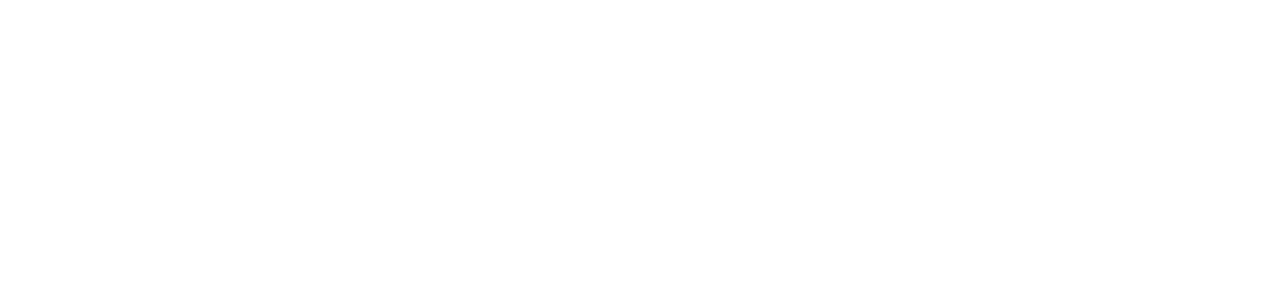
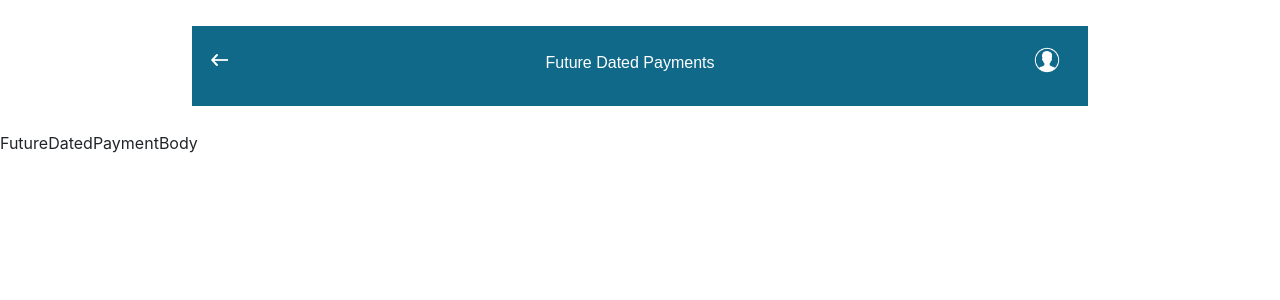
Before and after one commit to kambleaa007/TrainingReactJS, a React (Create React App) app: page /futureDatedPayments in a window 1280 px wide. Shown: the top 300 px of the page. Built offline with nearby package versions, Linux system fonts and the light colour scheme.

Commit message:
context added

```diff
--- a/src/App.js
+++ b/src/App.js
@@ -35,10 +35,10 @@
 
 
             <Switch>
-              <Route path="/" exact component= { (props) => ( <HomeComponent name={"Payments"} isBack={false} setName={setHeaderName} /> )} />
+              <Route path="/" exact component= { (props) => ( <HomeComponent name={"Payments"} isBack={false}  /> )} />
               <Route path="/sendMoney" component={ (props) => ( <SendMoney name={'Send Money'} isBack={true}  /> )} />
-              <Route path="/transferMoney" component={(props) => ( <TransferMoney name={'Transfer Between'} isBack={true} setData={setData} accounts={data.Accounts}  /> )} />
-              <Route path="/standingOrders" component={(props) => ( <StandingOrder name={'Standing Orders'} isBack={true} setData={setData} accounts={data.Accounts}  /> )} />
+              <Route path="/transferMoney" component={(props) => ( <TransferMoney name={'Transfer Between'} isBack={true}  /> )} />
+              <Route path="/standingOrders" component={(props) => ( <StandingOrder name={'Standing Orders'} isBack={true}   /> )} />
               <Route path="/setUpNewOrder" component={(props) => ( <SetUpStanding  name={'Set up Standing...'} isBack={true} /> )} />
               <Route path="/privateBankingPayment" component={(props) => ( <PrivateBankingPayment  name={'Private Banking Payment'} isBack={true} /> )} />
               <Route path="/mobileTopup" component={(props) => ( <MobileTopUp  name={'Mobile Top Up'} isBack={true} /> )} />
--- a/src/Component/FutureDatedPayment.js
+++ b/src/Component/FutureDatedPayment.js
@@ -11,9 +11,20 @@
 function FutureDatedPayment(props) {
     return(
         <div>
+            <Header name={props.name} isBack={props.isBack}/>
+            <FutureDatedPaymentBody />
 
         </div>
     )
 }
 
+
+function FutureDatedPaymentBody(props) {
+    return(
+        <div>
+FutureDatedPaymentBody
+        </div>
+    )
+}
+
 export default FutureDatedPayment;
--- a/src/Component/TransferMoney.js
+++ b/src/Component/TransferMoney.js
@@ -1,13 +1,16 @@
-import React, {useEffect, useState} from 'react';
+import React, { useEffect, useState, useContext } from 'react';
 import Header from "./../Component/Header";
 
 //import DropdownButton from 'react-bootstrap/DropdownButton';
 //import Dropdown from 'react-bootstrap/Dropdown'
 import './TransferMoney.css'
+import { GlobalContext } from "./../Context/GlobalContext";
+
 
 //import 'bootstrap/dist/css/bootstrap.min.css';
 
 function TransferMoney(props) {
+
 
     useEffect(()=>{
 
@@ -29,6 +32,10 @@
 
 
 function TransferBody(props) {
+
+
+    const globalContext = useContext(GlobalContext);
+
 
     const [value,setValue] = useState('');
     const handleSelect= (e) =>{
@@ -67,7 +74,7 @@
             <select onChange={(event) => handleSelect(event.target.value)}>
                 <option value="">Select account to transfer from</option>
                 {
-                    props.accounts.map(i => (
+                    globalContext.Global.Accounts.map(i => (
                         <option value={i.id} key={i.id}>{i.name}</option>
                     ))
                 }
@@ -76,7 +83,7 @@
             <select>
                 <option value="">select account to transfer to</option>
                 {
-                    props.accounts.map(i => (
+                    globalContext.Global.Accounts.map(i => (
                         i.id === value ?
                             i.linked_accounts.map(j=>(<option key={j}>{j}</option>)) :
                             null
```
Also changed, not shown: 1 other file (tests, documents, lock files or other folders).
